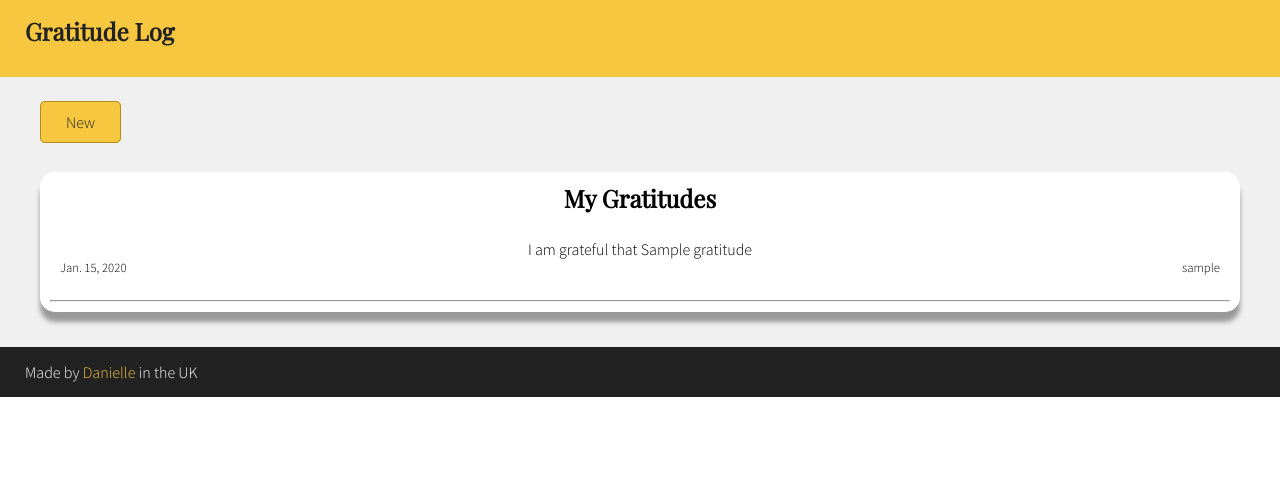
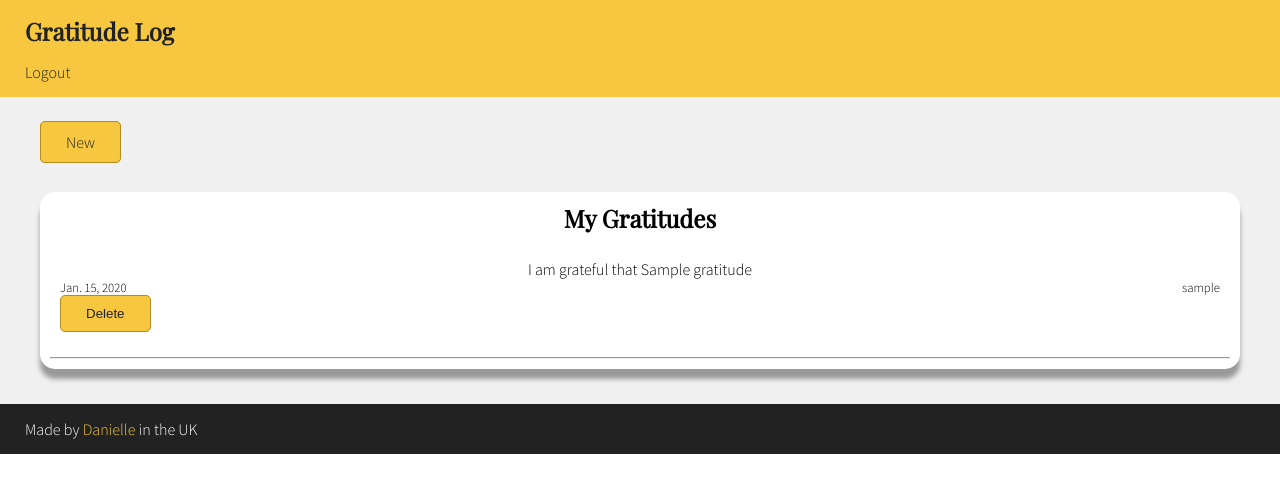
Before and after one commit to daniellenall/gratitudelog, a Django app: page / in a window 1280 px wide. Shown: the top 493 px of the page. Run offline with Django 3.2, Linux system fonts and the light colour scheme; a user stored in the database is signed in; tables that the repository leaves empty hold one stand-in row (values such as "Sample post").

Commit message:
Added deletion functionality

```diff
--- a/gratitudes/templates/gratitudes/home.html
+++ b/gratitudes/templates/gratitudes/home.html
@@ -13,12 +13,18 @@
 <br>
 <div class="main-content">
     <h2>My Gratitudes</h2>
+
+
     {% for gratitude in gratitudes.all %}
 
         <div class="list-item">
             <p class="list-title list-item-body">I am grateful that  {{ gratitude }}</p>
             <p class="list-date list-item-two-col">{{gratitude.date}}</p>
             <p class="list-author list-item-two-col">{{gratitude.author}}</p>
+            <form method="POST" action="{% url 'gratitudes:delete' gratitude.id %}">
+                {% csrf_token %}
+                <button class="btn" type="submit">Delete</button>
+            </form>
         </div>
 
         <hr />
--- a/gratitudes/urls.py
+++ b/gratitudes/urls.py
@@ -5,4 +5,6 @@ app_name = "gratitudes"
 
 urlpatterns = [
     path('new/', views.createnew, name="createnew"),
+    path('delete/<int:id>', views.delete, name="delete"),
+
 ]
--- a/gratitudes/views.py
+++ b/gratitudes/views.py
@@ -1,4 +1,4 @@
-from django.shortcuts import render, redirect
+from django.shortcuts import render, redirect, get_object_or_404
 from django.contrib.auth.decorators import login_required
 from django.contrib.auth import authenticate
 
@@ -20,8 +20,14 @@ def createnew(request):
     else:
         return render(request, 'gratitudes/new.html')
 
+def delete(request, id):
+    item = get_object_or_404(Gratitude, id=id)
+    if request.method == "POST":
+        item.delete()
+        return redirect('home')
+
+
 def home(request):
-
     if request.user.is_authenticated:
         logged_in_user = request.user
         gratitudes = Gratitude.objects.filter(author=logged_in_user)
--- a/templates/base.html
+++ b/templates/base.html
@@ -10,6 +10,9 @@
     <header class="header-bar">
         <div class="branding">
             <h2><a href="{% url 'home' %}">Gratitude Log</a></h2>
+        </div>
+        <div class="header-right">
+            <a href="{% url 'accounts:logout' %}">Logout</a>
         </div>
         <nav>
 
```
Lines whose indentation alone changed are shown as unchanged.
